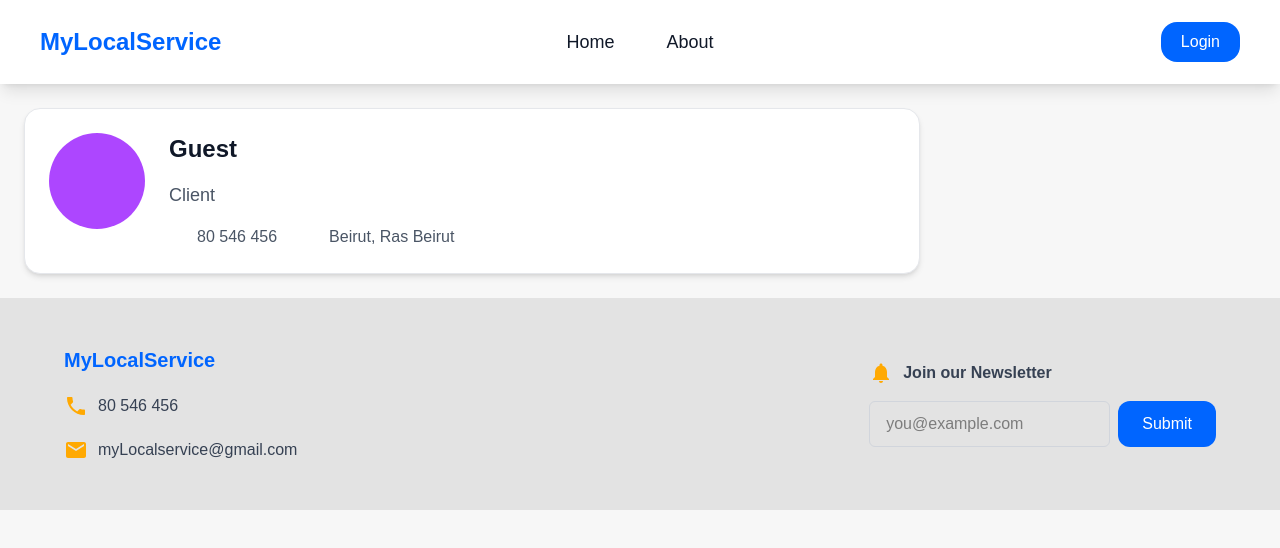
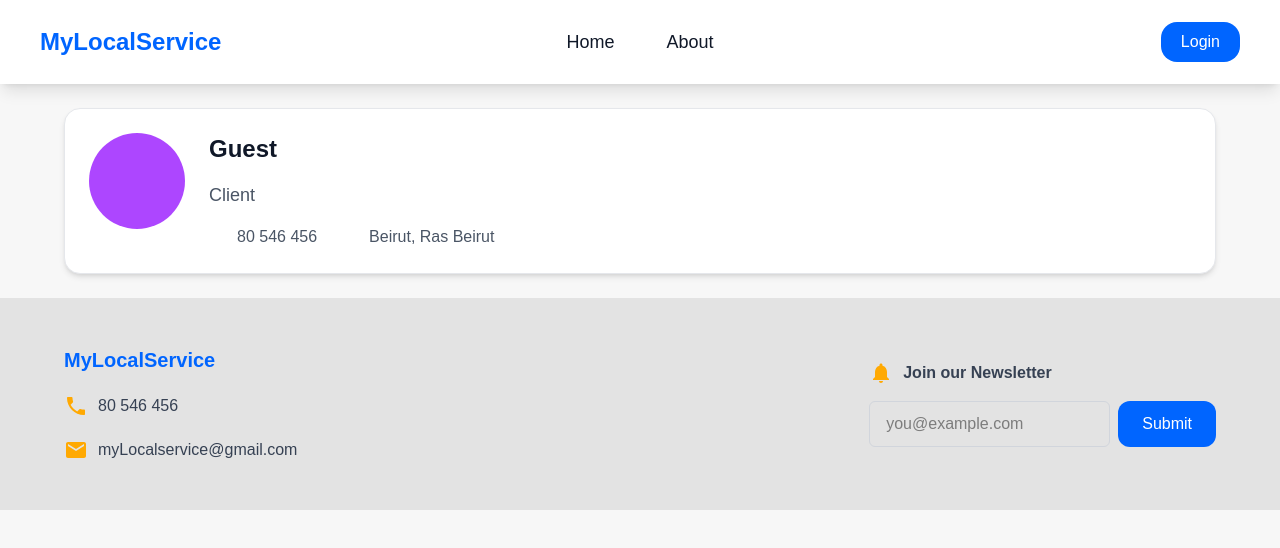
Before and after one commit to saad-alSouheil/techtalks-neighborhood-services, a Next.js app: page /profile in a window 1280 px wide. Shown: the top 548 px of the page. Built offline with nearby package versions, Linux system fonts and the light colour scheme; no server answers; some icons are missing.

Commit message:
fixed a styling issue

```diff
--- a/app/profile/page.tsx
+++ b/app/profile/page.tsx
@@ -43,7 +43,7 @@
   };
 
   return (
-    <div className="w-full max-w-4xl space-y-6">
+    <div className="w-full max-w-6xl space-y-6 justify-center mx-auto">
       {/* Profile Card */}
       <div className="rounded-2xl border border-gray-200 bg-white p-6 shadow-md">
         <div className="flex flex-col gap-6 sm:flex-row sm:items-start">
```
